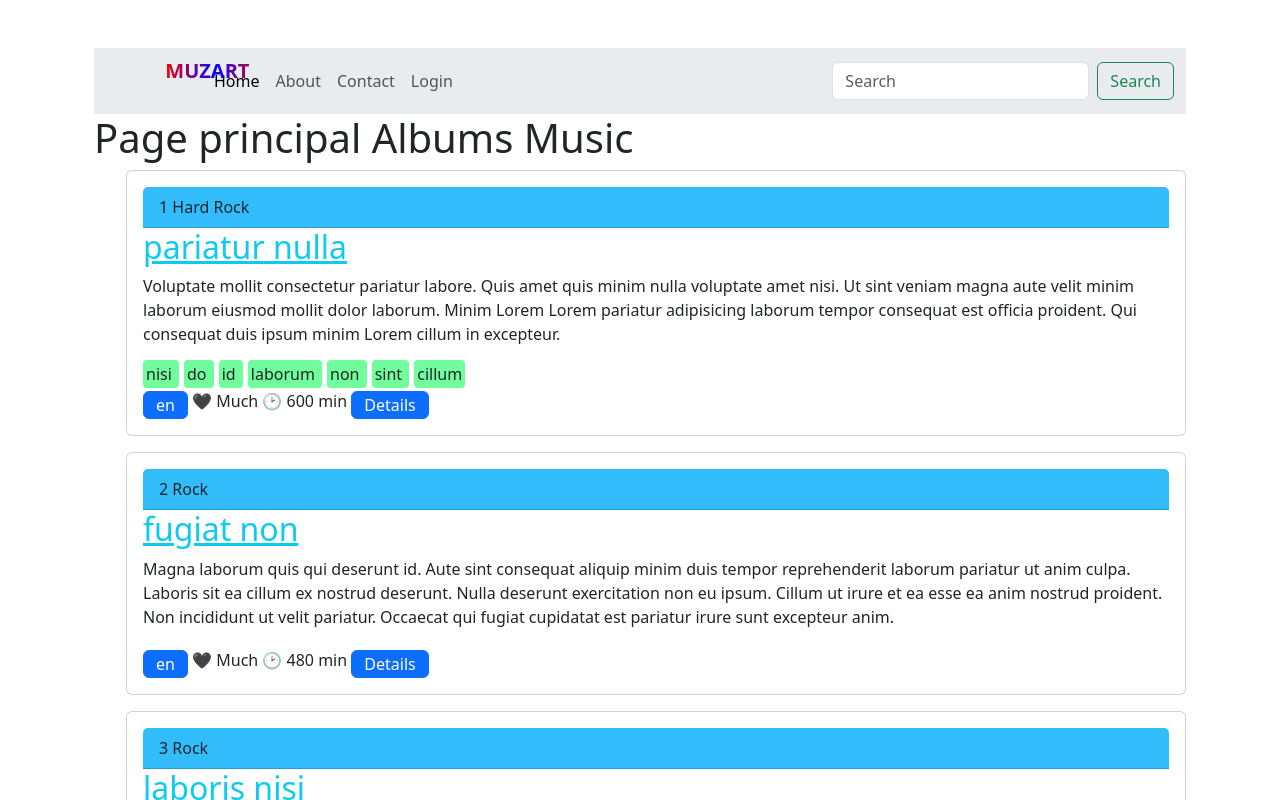
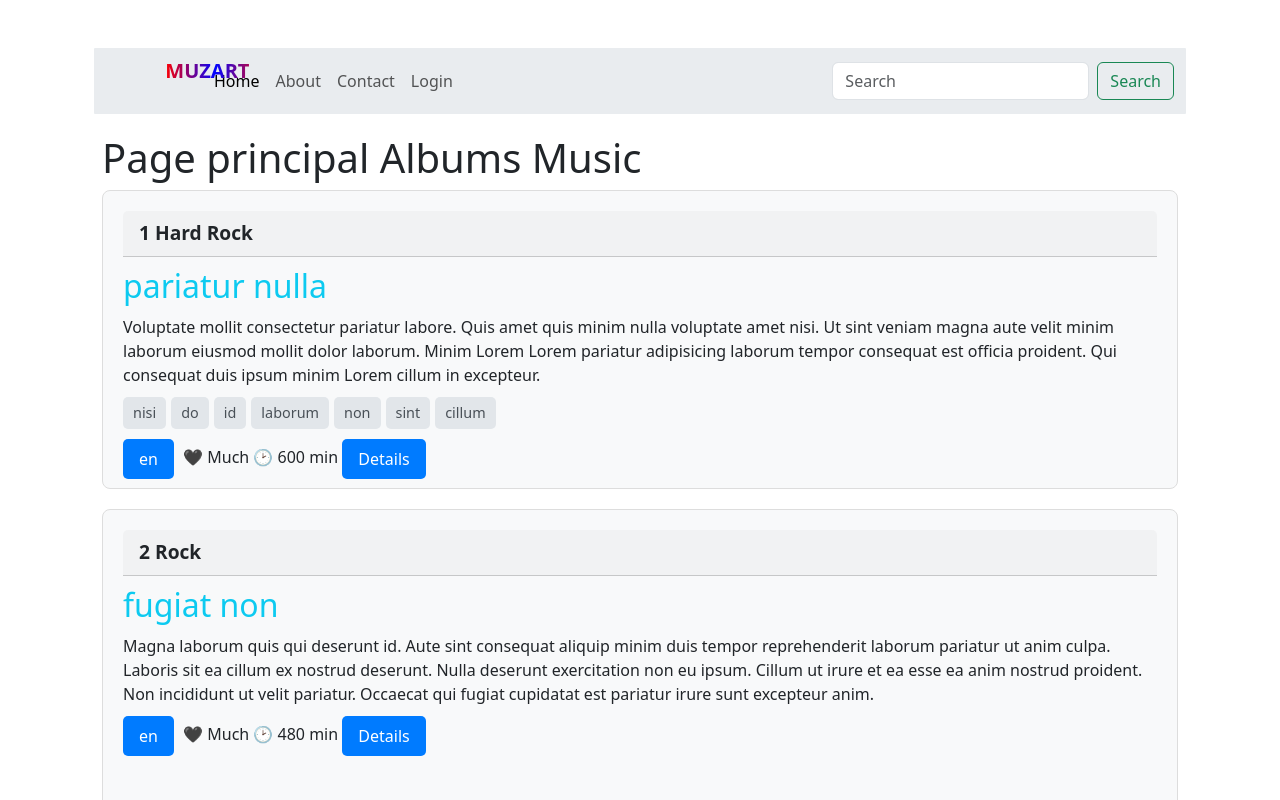
Before and after one commit to nafioutino/app-music_Angular, an Angular app: page /albums in a window 1280 px wide. Shown: the top 800 px of the page. Built offline with nearby package versions, Linux system fonts and the light colour scheme.

Commit message:
style pour maintenir le block detail

```diff
--- a/src/app/albums/albums.component.css
+++ b/src/app/albums/albums.component.css
@@ -1,14 +1,109 @@
-.tags{
-    background-color: #71fd9b;
-    margin-right: 5px;
-    border-radius: 4px;
-    padding: 3px;
-}
-.card-header{
-    background-color: #33bcfc;
+.container {
+    width: 100%;
+    max-width: 1200px;
+    margin: 0 auto;
+    padding: 20px;
 }
 
-.btn{
-    margin-top: 5px;
-    padding-block: 1px;
+.albums-details-wrapper {
+    display: flex;
+    gap: 20px; /* Espace entre le bloc détails et les albums */
+    flex-wrap: wrap;
 }
+
+.details {
+    flex: 1 1 30%; /* Largeur du bloc détails */
+    max-width: 400px; /* Limite la largeur maximale */
+    padding: 20px;
+    background-color: #f1f1f1;
+    border: 1px solid #ccc;
+    border-radius: 8px;
+    box-sizing: border-box;
+}
+
+.albums-list {
+    flex: 1 1 65%; /* Largeur des albums */
+    display: flex;
+    flex-direction: column;
+    gap: 20px;
+    list-style-type: none;
+    padding: 0;
+    margin: 0;
+}
+
+.album-card {
+    flex: 1 1 calc(50% - 20px);
+    box-sizing: border-box;
+    background-color: #f8f9fa;
+    border: 1px solid #ddd;
+    border-radius: 8px;
+    overflow: hidden;
+    transition: transform 0.2s;
+}
+
+.album-card:hover {
+    transform: scale(1.05);
+}
+
+.card-body {
+    padding: 20px;
+}
+
+.card-header {
+    font-size: 1.2em;
+    margin-bottom: 10px;
+    font-weight: bold;
+}
+
+.card-title {
+    margin: 10px 0;
+}
+
+.card-title a {
+    text-decoration: none;
+    color: #007bff;
+}
+
+.card-title a:hover {
+    text-decoration: underline;
+}
+
+.card-text {
+    margin-bottom: 10px;
+}
+
+.tags-container {
+    margin-bottom: 10px;
+}
+
+.tag {
+    display: inline-block;
+    background-color: #e2e6ea;
+    color: #495057;
+    border-radius: 5px;
+    padding: 5px 10px;
+    margin-right: 5px;
+    font-size: 0.9em;
+}
+
+.btn {
+    margin-right: 5px;
+}
+
+.btn-primary {
+    background-color: #007bff;
+    color: white;
+    border: none;
+    border-radius: 5px;
+    padding: 8px 16px;
+    cursor: pointer;
+    transition: background-color 0.2s;
+}
+
+.btn-primary:hover {
+    background-color: #0056b3;
+}
+
+.details, .albums-list {
+    margin-bottom: 20px;
+}
--- a/src/app/albums/albums.component.html
+++ b/src/app/albums/albums.component.html
@@ -1,27 +1,27 @@
 <div class="container">
     <h1> {{titlePage}} </h1>
-    <ul *ngIf="albums" class="d-flex">
-        <div class="details">
-            <app-album-details *ngIf="hasClickDetails" [album]="selectedAlbum" />
+    <div class="albums-details-wrapper">
+        <div class="details" *ngIf="hasClickDetails">
+            <app-album-details [album]="selectedAlbum"></app-album-details>
         </div>
-        <div>
-            <li *ngFor="let album of albums" class="card  mb-3">
+
+        <ul *ngIf="albums" class="albums-list">
+            <div *ngFor="let album of albums" class="card album-card">
                 <div class="card-body">
                     <p class="card-header"> {{album.id}} {{album.ref}} </p>
-                    <h2 class="card-title"><a class="text-info" routerLink="/album/{{album.id}}">{{album.title}}</a>
+                    <h2 class="card-title">
+                        <a class="text-info" routerLink="/album/{{album.id}}">{{album.title}}</a>
                     </h2>
                     <p class="card-text"> {{album.description}} </p>
-                    <div *ngIf="album.tags">
-                        <span *ngFor="let tag of album.tags" class="tags"> {{tag}} </span>
+                    <div *ngIf="album.tags" class="tags-container">
+                        <span *ngFor="let tag of album.tags" class="tag"> {{tag}} </span>
                     </div>
-                    <button class="btn btn-primary ">en</button>
+                    <button class="btn btn-primary">en</button>
                     <span *ngIf="album.like"> 🖤 {{album.like}}</span>
                     <span *ngIf="album.duration"> 🕑 {{album.duration}} min </span>
                     <button class="btn btn-primary" (click)="onSelect(album.id)">Details</button>
                 </div>
-            </li>
-        </div>
-    </ul>
+            </div>
+        </ul>
+    </div>
 </div>
-
-<!-- communication parent vers enfant pour passer à l'enfant l'album selectionné -->
```
